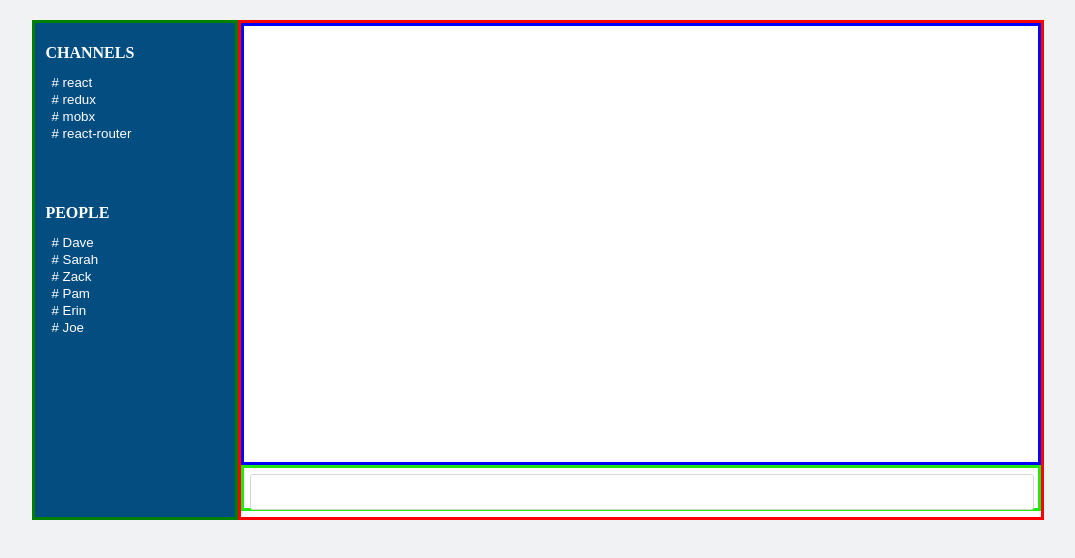
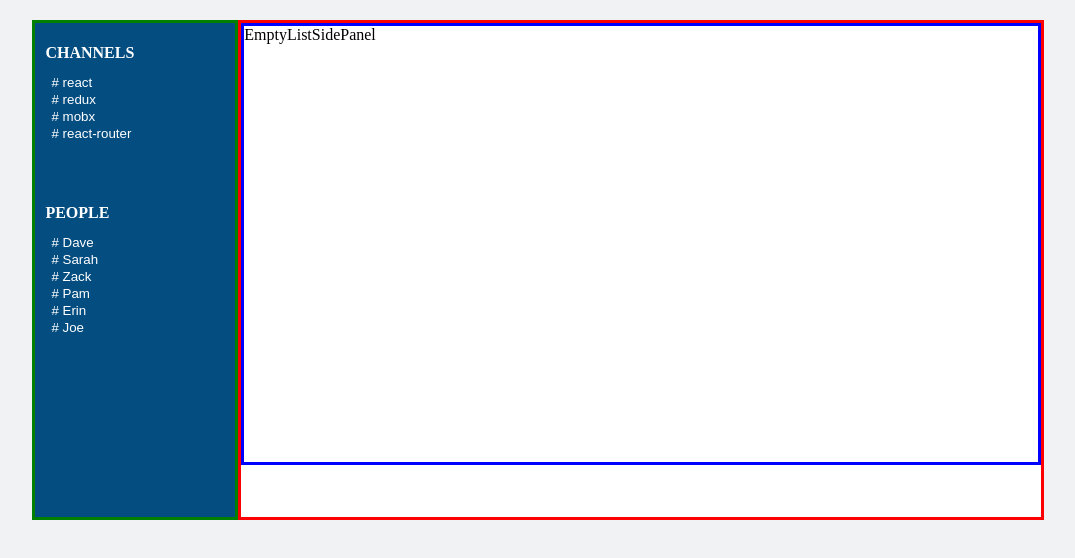
Before and after one commit to strangefish2000/slack-app-remote-2, a React (Create React App) app: page / in a window 1280 px wide. Shown: the top 558 px of the page, without its empty margins (102-1177 px from the left). Built offline with nearby package versions, Linux system fonts and the light colour scheme.

Commit message:
BACKUP7 Working as before. Still loosing all state to re-render

```diff
--- /dev/null
+++ b/src/EmptyListSidePanel.js
@@ -0,0 +1,16 @@
+import React from "react";
+import "./list-side-panel.css";
+
+const EmptyListSidePanel = () => {
+  return (
+    <div className="list-side-panel">
+      <div className="list-panel">
+        <div classname="list-container">EmptyListSidePanel</div>
+      </div>
+
+      <div className="input-panel"></div>
+    </div>
+  );
+};
+
+export default EmptyListSidePanel;
--- a/src/Slack.js
+++ b/src/Slack.js
@@ -4,6 +4,7 @@ import MenuPanel from "./MenuPanel.js";
 
 import { channels, users, createFakeActivity } from "./static-data.js";
 import ListSidePanel from "./ListSidePanel";
+import EmptyListSidePanel from "./EmptyListSidePanel";
 
 function nextId(messages) {
   return messages.length ? messages[messages.length - 1].id + 1 : 0;
@@ -83,6 +84,16 @@ class Slack extends React.Component {
     const { channels, activeChannelId, users, activeUserId } = this.state;
     let messages = [];
 
+    let isSomethingSelected = false;
+    if (activeChannelId) {
+      messages = this.state.messagesByChannelId[activeChannelId];
+      isSomethingSelected = true;
+    }
+    if (activeUserId) {
+      messages = this.state.messagesByPersonId[activeUserId];
+      isSomethingSelected = true;
+    }
+
     return (
       <div className="slack-container">
         <MenuPanel
@@ -94,10 +105,14 @@ class Slack extends React.Component {
           userSelectedActive={this.handleActiveusers}
         />
 
-        <ListSidePanel
-          messages={messages}
-          onSendMessage={this.handleMessagesById}
-        />
+        {isSomethingSelected ? (
+          <ListSidePanel
+            messages={messages}
+            onSendMessage={this.handleMessagesById}
+          />
+        ) : (
+          <EmptyListSidePanel />
+        )}
       </div>
     );
   }
```
